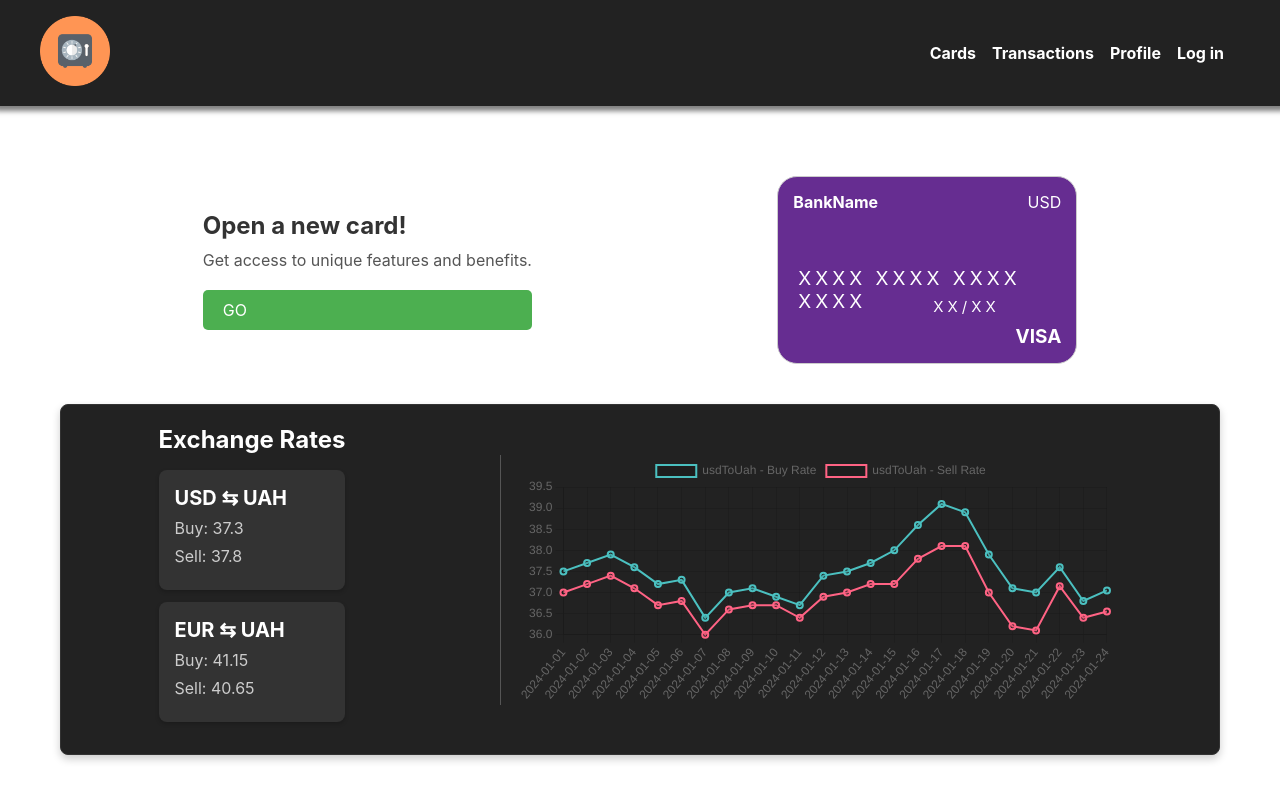
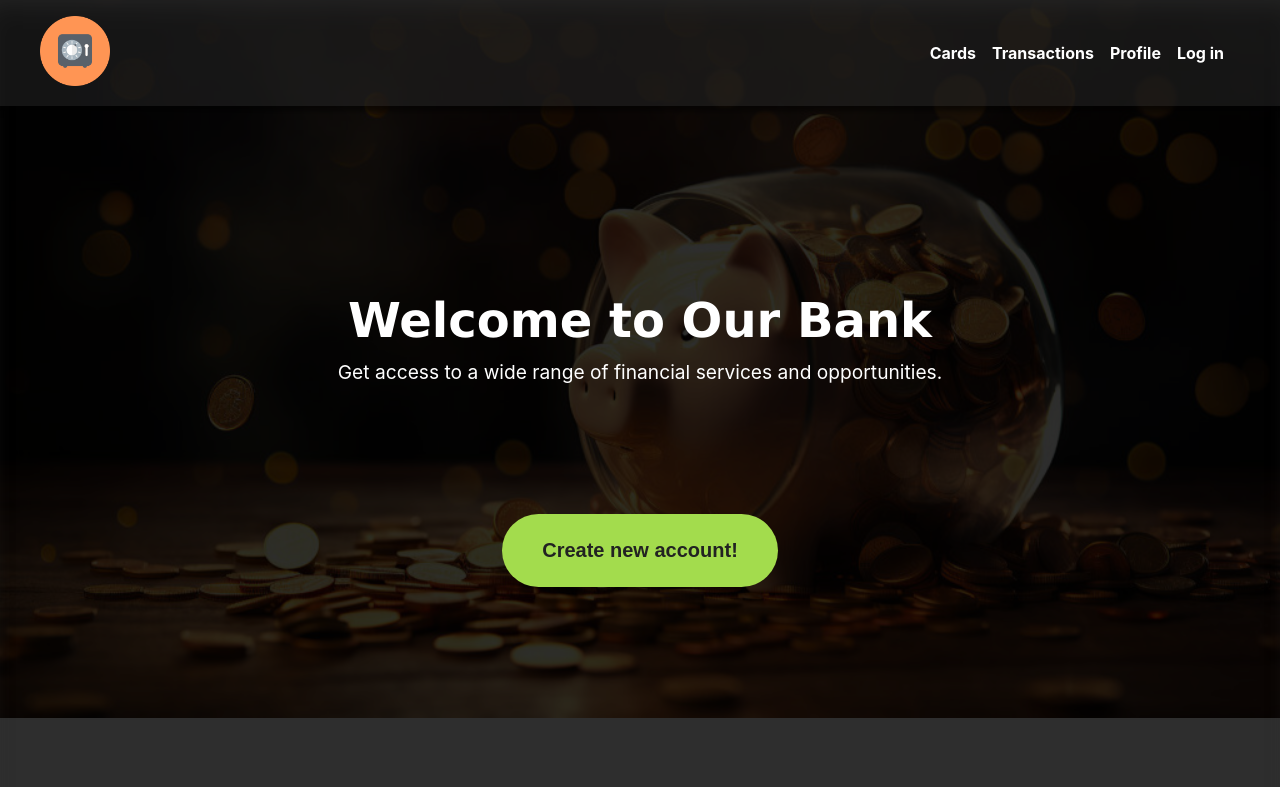
Before and after one commit to AlexQwerty73/Bank-test, a React (Create React App) app: page / in a window 1280 px wide. Shown: the top 800 px of the page. Built offline with nearby package versions, Linux system fonts and the light colour scheme; data requests are answered from the project's data file.

Commit message:
add styles for HeroSection

```diff
--- /dev/null
+++ b/src/components/HeroSection/HeroSection.jsx
@@ -0,0 +1,24 @@
+import React from 'react';
+import styles from './heroSection.module.css';
+import { Img } from '../commons';
+import { Link } from 'react-router-dom';
+
+export const HeroSection = () => {
+   return (
+      <section className={styles.heroSection}>
+         <div className={styles.heroContent}>
+            <h2>Welcome to Our Bank</h2>
+            <p>Get access to a wide range of financial services and opportunities.</p>
+
+            <button className={styles.btn}>
+               <Link to='/create-user'>
+               Create new account!
+               </Link>
+            </button>
+         </div>
+         <div className={styles.bg}>
+            <Img folder='home' img='home-mbg.jpg' />
+         </div>
+      </section>
+   );
+};
--- /dev/null
+++ b/src/components/HeroSection/heroSection.module.css
@@ -0,0 +1,78 @@
+.heroSection {
+   position: relative;
+   display: flex;
+   align-items: center;
+   justify-content: center;
+   text-align: center;
+   color: #fff;
+   overflow: hidden;
+   background-size: cover;
+   background-position: center;
+   background-repeat: no-repeat;
+   overflow: hidden;
+}
+
+.heroContent {
+   margin-top: 15%;
+   padding: 100px;
+   z-index: 1;
+}
+
+.heroContent h2 {
+   font-size: 3rem;
+   font-weight: bold;
+   margin-bottom: 2%;
+   font-family: Verdana, Geneva, Tahoma, sans-serif;
+}
+
+.heroContent p {
+   font-size: 1.2rem;
+   margin-bottom: 5%;
+}
+
+.btn {
+   margin-top: 100px;
+   margin-bottom: 100px;
+   padding: 25px 40px;
+   font-size: 20px;
+   border-radius: 50px;
+   background: rgb(163, 220, 77);
+   box-shadow: 0, 0, 10px, 5px rgb(163, 220, 77);
+   font-weight: bold;
+   border: none;
+   transition: .5s;
+}
+
+
+.btn a {
+   color: #222;
+   transition: .5s;
+}
+
+.btn:hover a {
+   color: whitesmoke;
+}
+
+.btn:hover {
+   cursor: pointer;
+   background: rgb(17, 119, 17);
+   color: rgb(255, 255, 255);
+   transform: scale(0.95);
+}
+
+.bg {
+   position: absolute;
+   height: 100%;
+   width: 100vw;
+}
+
+.bg::before {
+   content: "";
+   position: absolute;
+   top: 0;
+   right: 0;
+   bottom: 0;
+   left: 0;
+   background: rgba(0, 0, 0, 0.821);
+   box-shadow: inset 0 20px 30px -20px #333;
+}
--- /dev/null
+++ b/src/components/HeroSection/index.js
@@ -0,0 +1 @@
+export * from './HeroSection';
--- a/src/components/Layout/components/Header/Header.jsx
+++ b/src/components/Layout/components/Header/Header.jsx
@@ -1,14 +1,17 @@
 import React from 'react';
 import { Logo } from '../../../commons/';
-import { NavLink } from 'react-router-dom';
+import { NavLink, useLocation } from 'react-router-dom';
 import { loadFromLocalStorage } from '../../../../utils'
 import styles from './dark.module.css';
 
 export const Header = () => {
    const userId = loadFromLocalStorage('userId');
+   const location = useLocation();
+   const isHomePage = location.pathname === '/';
 
    return (
-      <header className={styles.header}>
+     <header className={`${styles.header} ${isHomePage ? styles.transparentHeader : ''}`}>
+
          <div className="container">
             <nav className={styles.nav}>
                <div className="leftPart">
--- a/src/components/Layout/components/Header/dark.module.css
+++ b/src/components/Layout/components/Header/dark.module.css
@@ -3,7 +3,14 @@
    color: #fff;
    padding: 1rem;
    box-shadow: 0 0 5px 5px rgba(0, 0, 0, 0.5);
-   margin-bottom: 50px;
+   /* margin-bottom: 50px; */
+}
+
+.transparentHeader {
+   background-color: rgba(34, 34, 34, 0.6);
+   position: absolute;
+   z-index: 1000;
+   width: 100%;
 }
 
 .nav {
--- a/src/components/index.js
+++ b/src/components/index.js
@@ -6,3 +6,4 @@ export * from './CardCreationBlock';
 export * from './Cards';
 export * from './CardData';
 export * from './UserProfile';
+export * from './HeroSection';
--- a/src/pages/HomePage/HomePage.jsx
+++ b/src/pages/HomePage/HomePage.jsx
@@ -1,14 +1,13 @@
 import React from 'react';
-import { CardCreationBlock, ExchangeRate } from '../../components';
+import { CardCreationBlock, ExchangeRate, HeroSection } from '../../components';
 import styles from './homePage.module.css';
 
 export const HomePage = () => {
    return (
       <div className='homePage'>
-         <div className={styles.bg1}>
-            <div className="container">
-               <CardCreationBlock />
-            </div>
+         <HeroSection />
+         <div className="container">
+            <CardCreationBlock />
          </div>
          <div className="container">
             <ExchangeRate />
```
Also changed, not shown: public/imgs/home/bg-main1.png (added), public/imgs/home/home-mbg.jpg (added).
